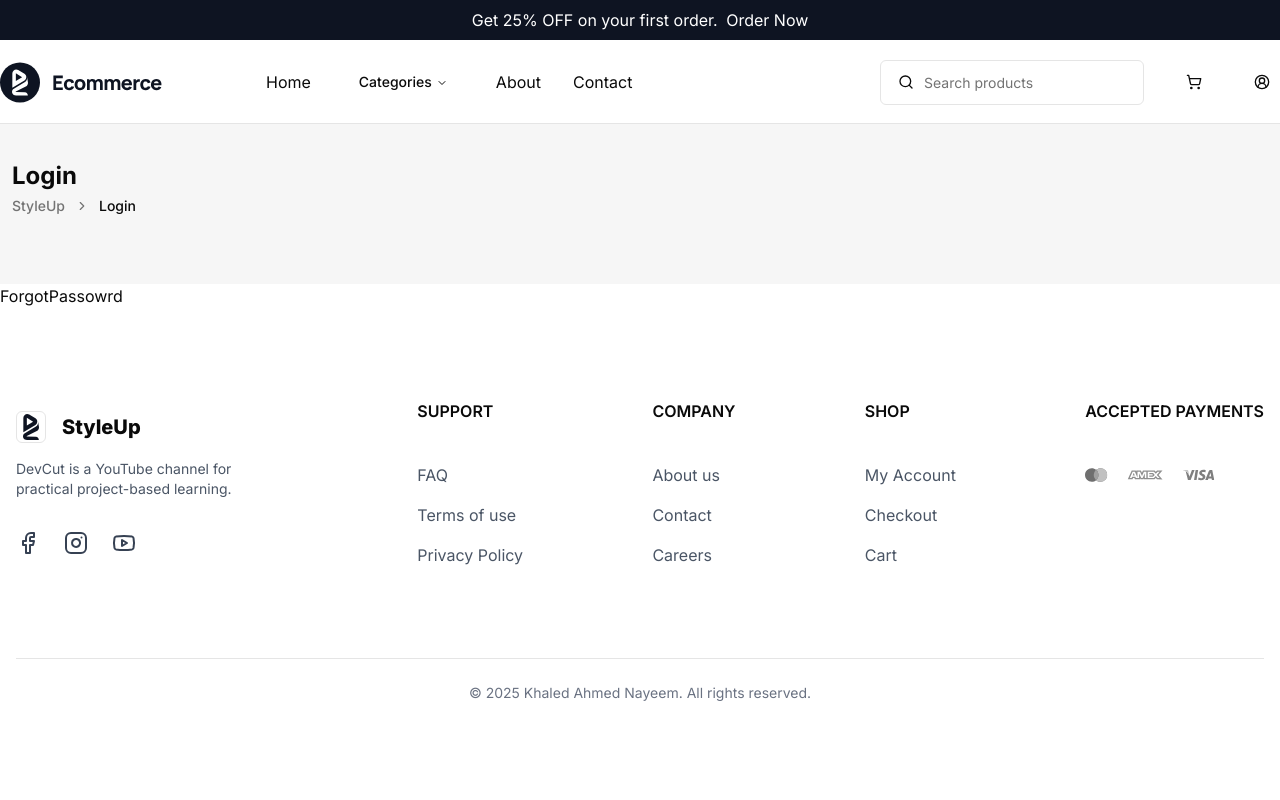
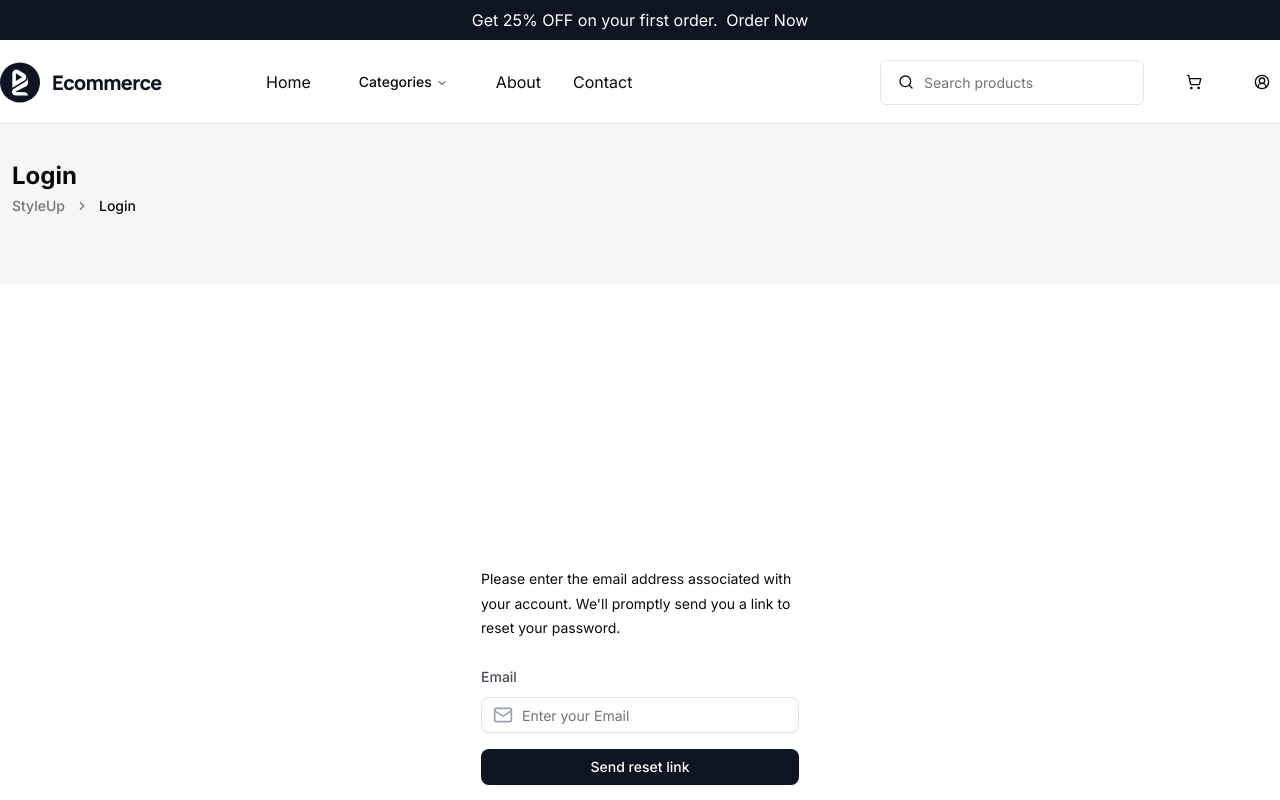
Before and after one commit to KhaledAhmed2004/StyleUp, a React (Vite) app: page /auth/forgot-password in a window 1280 px wide. Shown: the top 800 px of the page. Built offline with nearby package versions, Linux system fonts and the light colour scheme.

Commit message:
feat(page): crate the forgot password cahgen page

```diff
--- a/src/components/ui/checkbox.tsx
+++ b/src/components/ui/checkbox.tsx
@@ -1,8 +1,8 @@
-import * as React from "react"
-import * as CheckboxPrimitive from "@radix-ui/react-checkbox"
-import { CheckIcon } from "lucide-react"
+import * as React from 'react';
+import * as CheckboxPrimitive from '@radix-ui/react-checkbox';
+import { CheckIcon } from 'lucide-react';
 
-import { cn } from "@/lib/utils"
+import { cn } from '@/lib/utils';
 
 function Checkbox({
   className,
@@ -12,8 +12,8 @@ function Checkbox({
     <CheckboxPrimitive.Root
       data-slot="checkbox"
       className={cn(
-        "peer border-input dark:bg-input/30 data-[state=checked]:bg-primary data-[state=checked]:text-primary-foreground dark:data-[state=checked]:bg-primary data-[state=checked]:border-primary focus-visible:border-ring focus-visible:ring-ring/50 aria-invalid:ring-destructive/20 dark:aria-invalid:ring-destructive/40 aria-invalid:border-destructive size-4 shrink-0 rounded-[4px] border shadow-xs transition-shadow outline-none focus-visible:ring-[3px] disabled:cursor-not-allowed disabled:opacity-50",
-        className
+        'peer size-4 shrink-0 rounded-[4px] border border-input shadow-xs transition-shadow outline-none focus-visible:border-ring focus-visible:ring-[3px] focus-visible:ring-ring/50 disabled:cursor-not-allowed disabled:opacity-50 aria-invalid:border-destructive aria-invalid:ring-destructive/20 data-[state=checked]:border-primary data-[state=checked]:bg-primary data-[state=checked]:text-primary-foreground dark:bg-input/30 dark:aria-invalid:ring-destructive/40 dark:data-[state=checked]:bg-primary',
+        className,
       )}
       {...props}
     >
@@ -24,7 +24,7 @@ function Checkbox({
         <CheckIcon className="size-3.5" />
       </CheckboxPrimitive.Indicator>
     </CheckboxPrimitive.Root>
-  )
+  );
 }
 
-export { Checkbox }
+export { Checkbox };
--- a/src/pages/ForgotPassowrd.tsx
+++ b/src/pages/ForgotPassowrd.tsx
@@ -1,5 +1,43 @@
+import { Button } from '@/components/ui/button';
+import { Input } from '@/components/ui/input';
+import { Label } from '@/components/ui/label';
+import { Mail } from 'lucide-react';
+
 const ForgotPassowrd = () => {
-  return <div>ForgotPassowrd</div>;
+  return (
+    <section className="flex min-h-screen items-center justify-center">
+      <div className="flex w-[318px] flex-col items-center">
+        <p className="body-regular mb-[24px]">
+          Please enter the email address associated with your account. We'll
+          promptly send you a link to reset your password.
+        </p>
+        {/* Email Field */}
+        <div className="mb-4 w-full space-y-2">
+          <Label
+            className="body-medium text-neutral-black-b600"
+            htmlFor="email"
+          >
+            Email
+          </Label>
+          <div className="relative">
+            <Input
+              id="email"
+              type="email"
+              placeholder="Enter your Email"
+              className="!bg-white !py-[10px] !pr-4 !pl-10"
+            />
+            <Mail
+              className="absolute top-1/2 left-3 -translate-y-1/2 text-gray-400"
+              size={20}
+            />
+          </div>
+        </div>
+
+        {/* Create Account Button */}
+        <Button className="body-medium mb-4 w-full">Send reset link</Button>
+      </div>
+    </section>
+  );
 };
 
 export default ForgotPassowrd;
--- a/src/pages/SignUp.tsx
+++ b/src/pages/SignUp.tsx
@@ -147,15 +147,21 @@ const SignUp = () => {
               id="name"
               type="text"
               placeholder="Enter your Name"
-              className="!bg-white !py-[10px] !pl-10 !pr-4"
+              className="!bg-white !py-[10px] !pr-4 !pl-10"
             />
-            <User className="absolute left-3 top-1/2 -translate-y-1/2 text-gray-400" size={20} />
+            <User
+              className="absolute top-1/2 left-3 -translate-y-1/2 text-gray-400"
+              size={20}
+            />
           </div>
         </div>
 
         {/* Email Field */}
         <div className="mb-4 w-full space-y-2">
-          <Label className="body-medium text-neutral-black-b600" htmlFor="email">
+          <Label
+            className="body-medium text-neutral-black-b600"
+            htmlFor="email"
+          >
             Email
           </Label>
           <div className="relative">
@@ -163,15 +169,21 @@ const SignUp = () => {
               id="email"
               type="email"
               placeholder="Enter your Email"
-              className="!bg-white !py-[10px] !pl-10 !pr-4"
+              className="!bg-white !py-[10px] !pr-4 !pl-10"
             />
-            <Mail className="absolute left-3 top-1/2 -translate-y-1/2 text-gray-400" size={20} />
+            <Mail
+              className="absolute top-1/2 left-3 -translate-y-1/2 text-gray-400"
+              size={20}
+            />
           </div>
         </div>
 
         {/* Password Field */}
         <div className="mb-4 w-full space-y-2">
-          <Label className="body-medium text-neutral-black-b600" htmlFor="password">
+          <Label
+            className="body-medium text-neutral-black-b600"
+            htmlFor="password"
+          >
             Password
           </Label>
           <div className="relative">
@@ -179,18 +191,21 @@ const SignUp = () => {
               id="password"
               type="password"
               placeholder="Enter your Password"
-              className="!bg-white !py-[10px] !pl-10 !pr-4"
+              className="!bg-white !py-[10px] !pr-4 !pl-10"
             />
-            <KeyRound className="absolute left-3 top-1/2 -translate-y-1/2 text-gray-400" size={20} />
+            <KeyRound
+              className="absolute top-1/2 left-3 -translate-y-1/2 text-gray-400"
+              size={20}
+            />
           </div>
         </div>
 
         {/* Terms and Conditions Checkbox */}
-        <div className="mb-6 mt-2 flex w-full items-start space-x-2">
+        <div className="mt-2 mb-6 flex w-full items-start space-x-2">
           <Checkbox id="terms" />
           <label
             htmlFor="terms"
-            className="text-sm font-medium leading-none text-gray-500 peer-disabled:cursor-not-allowed peer-disabled:opacity-70"
+            className="text-sm leading-none font-medium text-gray-500 peer-disabled:cursor-not-allowed peer-disabled:opacity-70"
           >
             By creating an account, you agree to our{' '}
             <Link to="/terms" className="text-primary hover:underline">
@@ -199,7 +214,8 @@ const SignUp = () => {
             and{' '}
             <Link to="/privacy" className="text-primary hover:underline">
               Privacy Policy
-            </Link>.
+            </Link>
+            .
           </label>
         </div>
 
```
